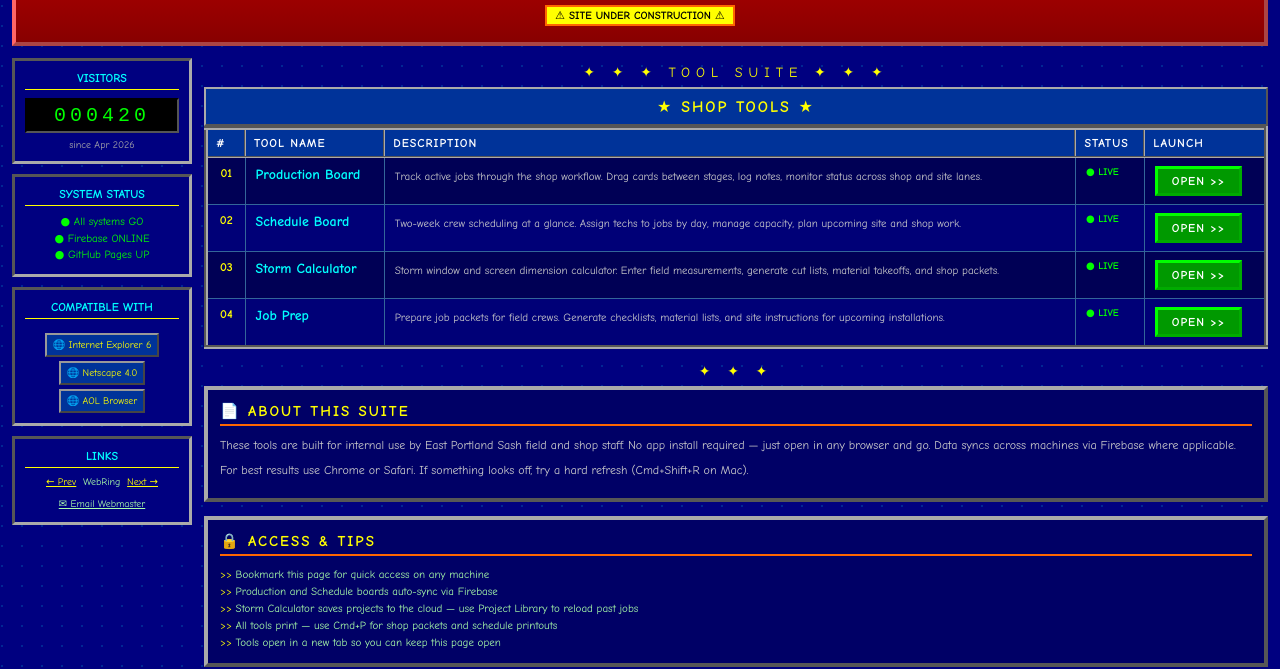
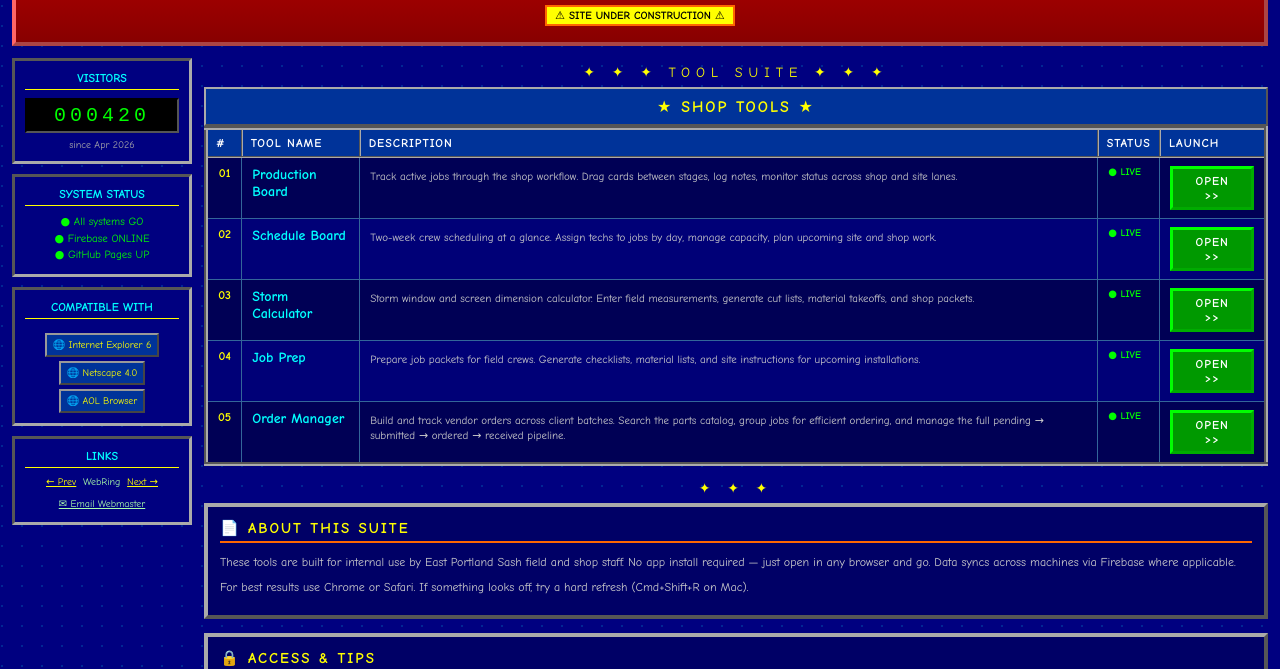
Before and after one commit to GBHEPS/EPSTools, a plain HTML site: page index.html in a window 1280 px wide. Shown: the part 156-825 px from the top of the page. Drawn offline with Linux system fonts and the light colour scheme.

Commit message:
Add Order Manager tool and update features list

```diff
--- a/index.html
+++ b/index.html
@@ -348,6 +348,13 @@ footer a { color: #ffff00; }
           <td><div class="tool-status">&#9679; LIVE</div></td>
           <td><a href="https://gbheps.github.io/EPSTools/eps-job-prep.html" target="_blank" class="bevel-btn green">OPEN &gt;&gt;</a></td>
         </tr>
+        <tr>
+          <td style="color:#ffff00;font-weight:bold;text-align:center;">05</td>
+          <td><div class="tool-name">Order Manager</div></td>
+          <td><div class="tool-desc">Build and track vendor orders across client batches. Search the parts catalog, group jobs for efficient ordering, and manage the full pending &rarr; submitted &rarr; ordered &rarr; received pipeline.</div></td>
+          <td><div class="tool-status">&#9679; LIVE</div></td>
+          <td><a href="https://gbheps.github.io/EPSTools/eps_order_manager.html" target="_blank" class="bevel-btn green">OPEN &gt;&gt;</a></td>
+        </tr>
       </tbody>
     </table>
 
@@ -367,6 +374,7 @@ footer a { color: #ffff00; }
         <li>Storm Calculator saves projects to the cloud — use Project Library to reload past jobs</li>
         <li>All tools print — use Cmd+P for shop packets and schedule printouts</li>
         <li>Tools open in a new tab so you can keep this page open</li>
+        <li>Order Manager catalog and batches sync via Firebase — accessible from any machine</li>
       </ul>
     </div>
 
```
